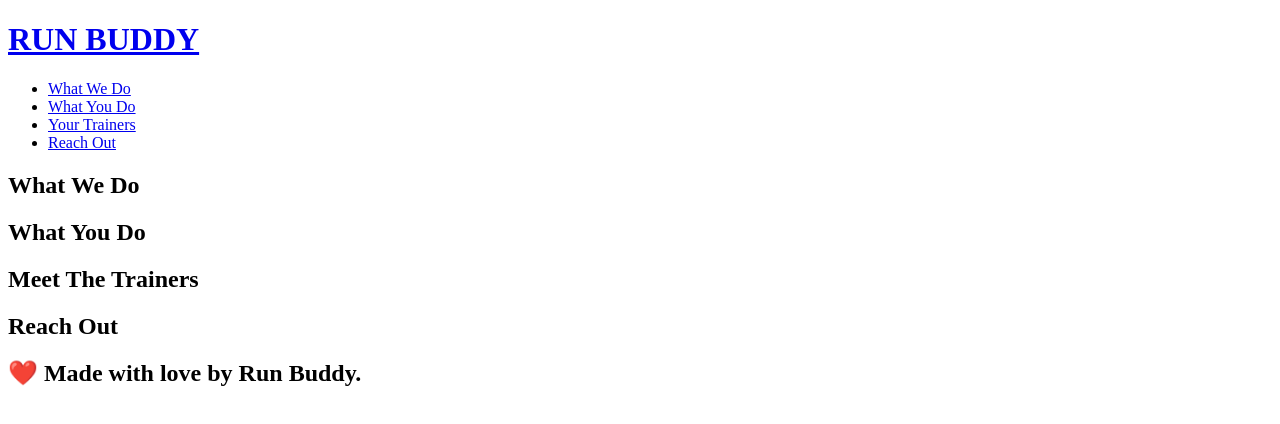
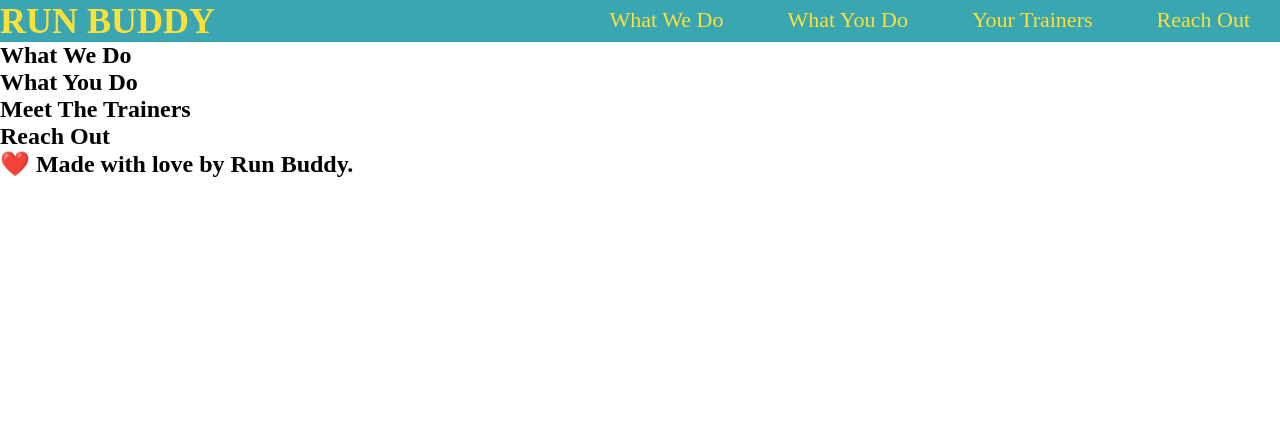
Before and after one commit to ek33450505/run-buddy, a plain HTML site: page index.html in a window 1280 px wide. Drawn offline with Linux system fonts and the light colour scheme; files that its build step writes are made by us from their sources.

Commit message:
Add files via upload

```diff
--- a/index.html
+++ b/index.html
@@ -3,6 +3,7 @@
     <head>
         <meta charset="UTF-8" />
         <title> Run Buddy</title>
+        <link rel="stylesheet" href="./assets/css/style.css" />
     </head>
     </body>
     <!-- navigation -->
@@ -10,7 +11,7 @@
         <h1>
             <a href="/">RUN BUDDY</a>
         </h1>
-        <nav>
+         <nav>
          <!-- Unordered list element -->
          <ul>
             <!-- List item element -->
@@ -28,8 +29,6 @@
                 <a href="#reach-out">Reach Out</a>
             </li>
         </ul>
-
-
         </nav>
     </header>
 
--- /dev/null
+++ b/style.css
@@ -0,0 +1,45 @@
+/* apply styles to<headedr> */
+header {
+    padding: 20px 35 px;
+    background-color: #39a6b2;
+}
+
+header h1 {
+    font-weight: bold;
+    font-size: 36px;
+    color: #fce138;
+    margin: 0;
+}
+
+header a {
+    text-decoration: none;
+    color: #fce138;
+}
+
+header nav {
+    float: right;
+    margin: 7px 0;
+}
+
+header nav ul li {
+    display: inline;
+}
+
+header nav ul li a {
+    margin: 0 30px;
+    font-weight: lighter;
+    font-size: 22px;
+}
+
+header h1 {
+    font-weight: bold;
+    font-size: 36px;
+    color: #fce138;
+    margin: 0;
+    display: inline;
+}
+
+* {
+    margin: 0;
+    padding: 0;
+}
```
